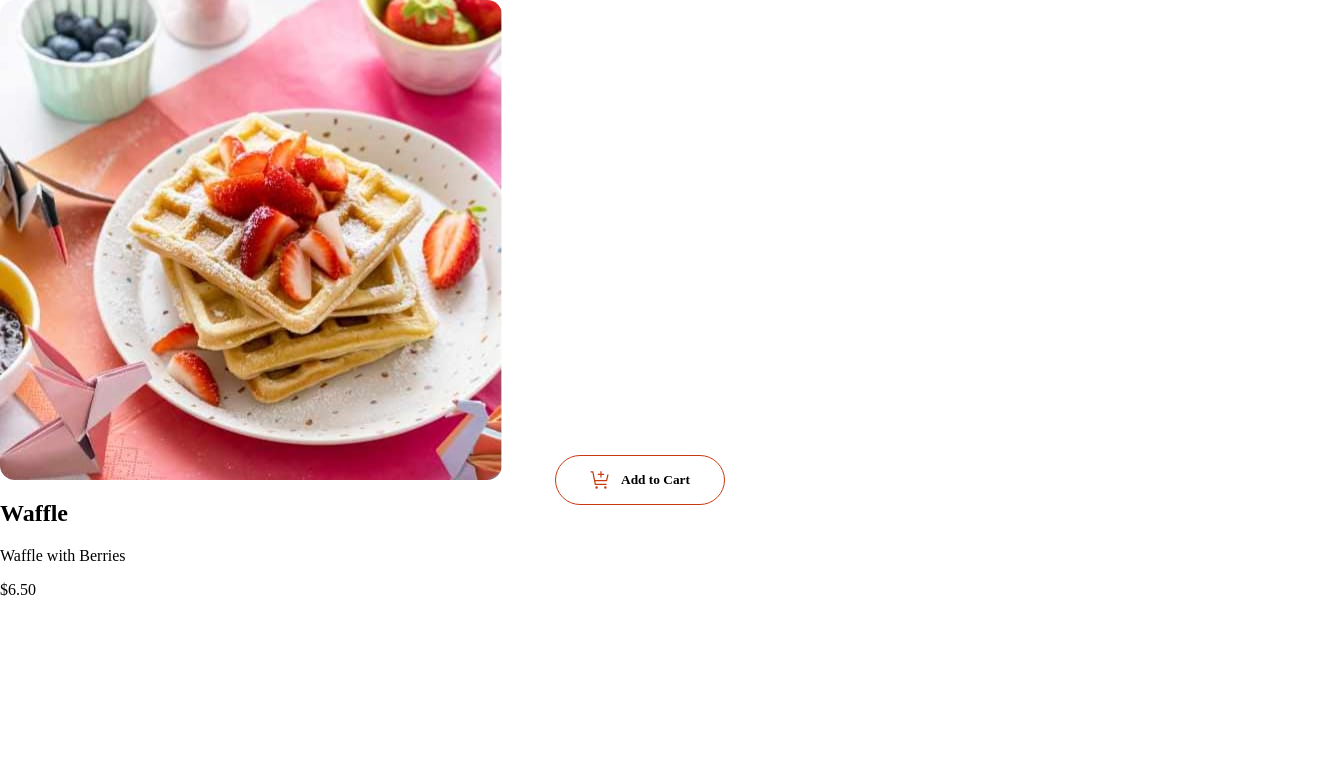
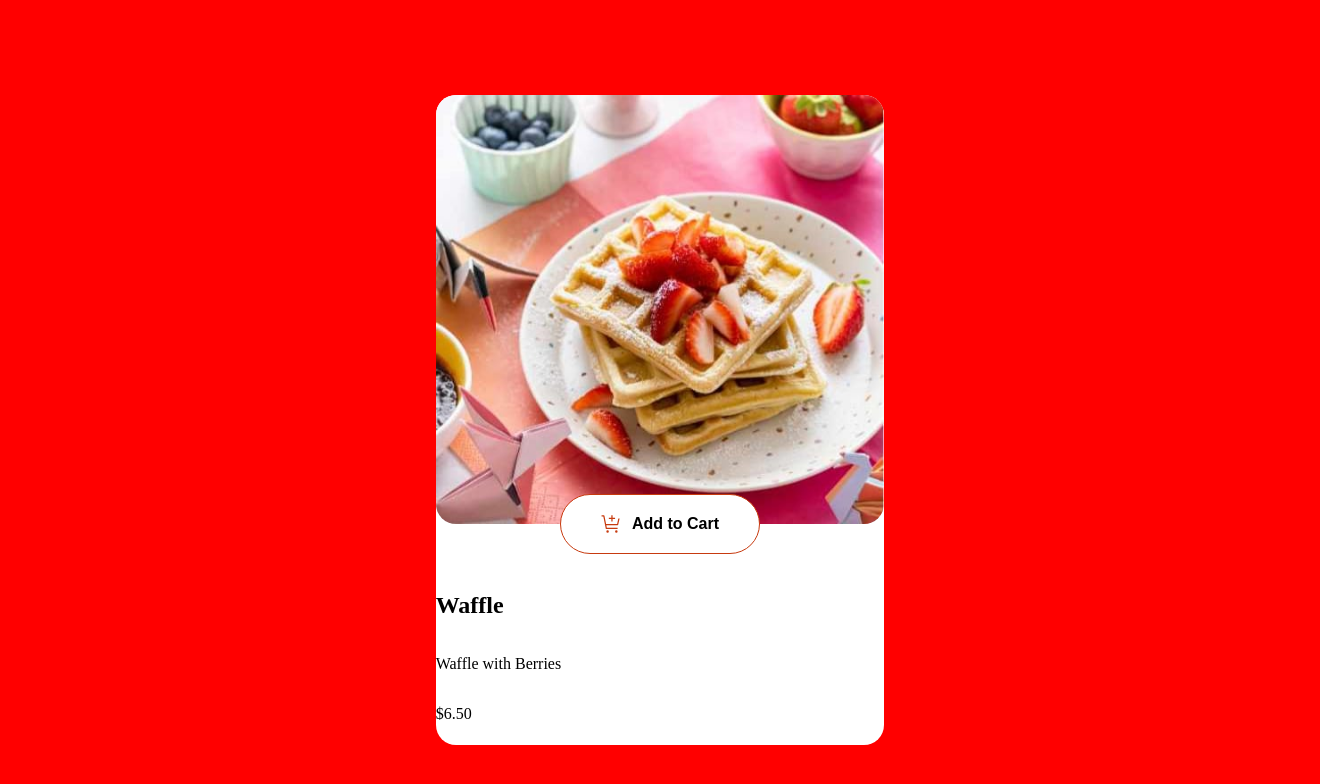
Before and after one commit to mikeFrees/product-list, a React (Create React App) app in the folder shopping-cart/: page / in a window 1280 px wide. Shown: the top 784 px of the page, 1320 px wide, since content can reach past the window. Built offline with nearby package versions, Linux system fonts and the light colour scheme.

Commit message:
started styling card

```diff
--- a/shopping-cart/src/App.css
+++ b/shopping-cart/src/App.css
@@ -1,7 +1,13 @@
 .App {
+  padding: 2rem;
   height: 100vh ;
+  width: 100vw;
   background: white;
   text-align: center;
+  display: flex;
+  align-items: center;
+  justify-content: center;
+  background-color: red;
 }
 
 html {
--- a/shopping-cart/src/Item-card.module.css
+++ b/shopping-cart/src/Item-card.module.css
@@ -1,18 +1,22 @@
 .itemCard {
   display: flex;
   flex-direction: column;
-  align-items: flex-start;
-  justify-content: flex-start;
-  height: 100%;
+  height: 65rem;
+  border-radius: 2rem;
+  background-color: var(--main-bg-color);
 }
 
 .itemImage {
-  border-radius: 3%;
-  height: 60%;
+  border-radius: 2rem;
+  height: 66%;
   width: auto;
 }
 
 .itemDetails {
+  display: flex;
+  flex-direction: column;
+  justify-content: flex-end;
+  align-items: start;
   text-align: start;
-  height: 40%
+  height: 33%;
 }
--- a/shopping-cart/src/buttons.module.css
+++ b/shopping-cart/src/buttons.module.css
@@ -5,11 +5,11 @@
 
   align-self: center;
 
-  width: 17rem;
-  height: 5rem;
+  width: 20rem;
+  height: 6rem;
 
   padding: 1rem;
-  margin: -2.5rem;
+  margin: -3rem;
 
   background-color: var(--button-blank);
 
@@ -18,8 +18,9 @@
 
   cursor: pointer;
 
-  font-family: "Red Hat Text";
+  font-family: "Red Hat Text", sans-serif;
   font-weight: 700;
+  font-size: 1.6rem;
 
   box-sizing: border-box;
 
@@ -35,16 +36,20 @@
 
   align-self: center;
 
-  width: 17rem;
-  height: 5rem;
+  width: 20rem;
+  height: 6rem;
 
-  margin: -2.5rem;
+  margin: -3rem;
 
   background-color: var(--button-selected);
   color: var(--button-blank);
 
   border: 0.1rem solid var(--button-selected);
   border-radius: 3rem;
+
+  font-family: "Red Hat Text", sans-serif;
+  font-weight: 400;
+  font-size: 1.6rem;
 
   button {
     display: flex;
@@ -66,13 +71,6 @@
 
     box-sizing: border-box;
 
-    span {
-      font-family: 'Red Hat Text', sans-serif;
-      font-weight: 700;
-
-      cursor: pointer;
-    }
-
     svg {
       color: var(--button-blank);
     }
```
